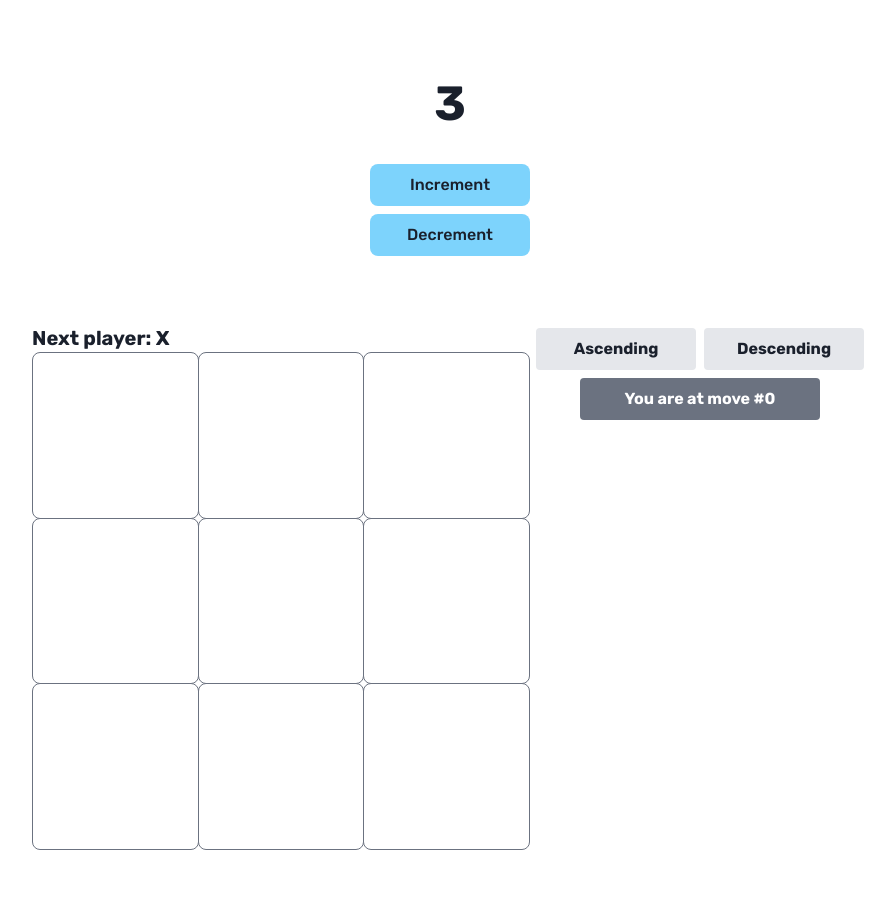
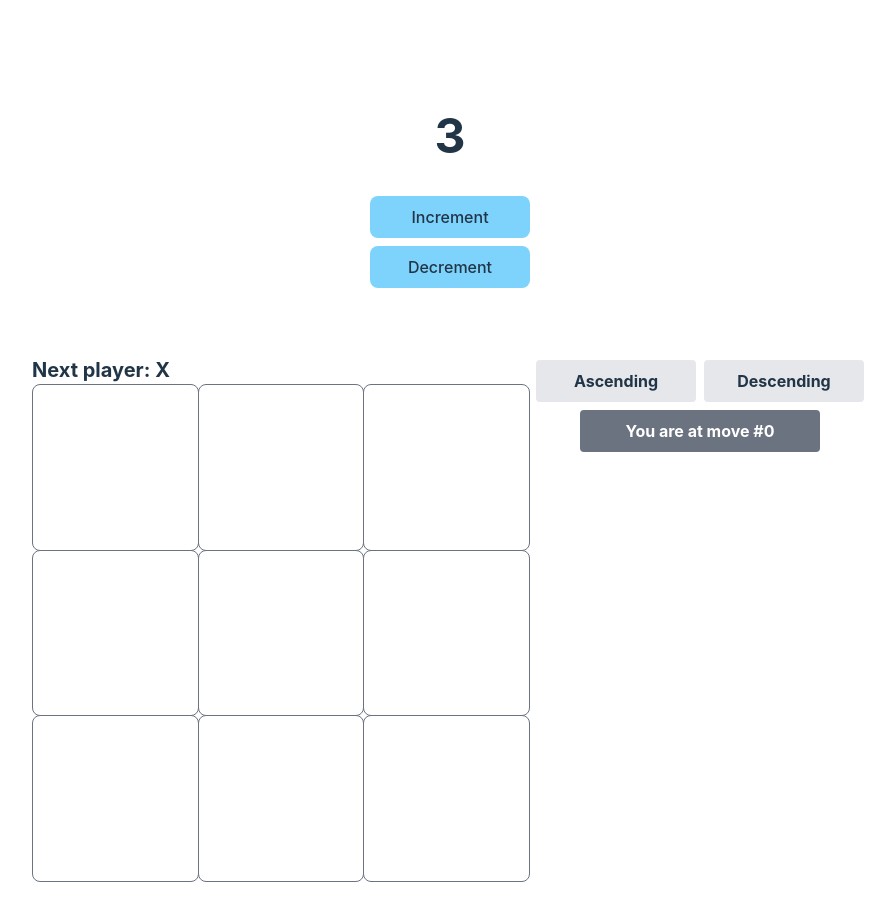
Before and after one commit to HikiJun97/next.js-practice, a Next.js app: page / in a window 1280 px wide. Shown: the top 920 px of the page, without its empty margins (190-1085 px from the left). Built offline with nearby package versions, Linux system fonts and the light colour scheme.

Commit message:
fix: remove ChakraUI provider

```diff
--- a/app/layout.tsx
+++ b/app/layout.tsx
@@ -1,5 +1,4 @@
 import type { Metadata } from "next";
-import { Providers } from './providers';
 import { fonts } from './fonts';
 import "@/styles/globals-minify.css";
 
@@ -15,8 +14,7 @@ export default function RootLayout({ children }: { children: React.ReactNode })
         <title>My Next App</title>
       </head>
       <body>
-        {/* <div id="root">{children}</div> */}
-        <Providers>{children}</Providers>
+        <div id="root">{children}</div>
       </body>
     </html>
   )
```
Also changed, not shown: app/providers.tsx (+10 -10 lines).
